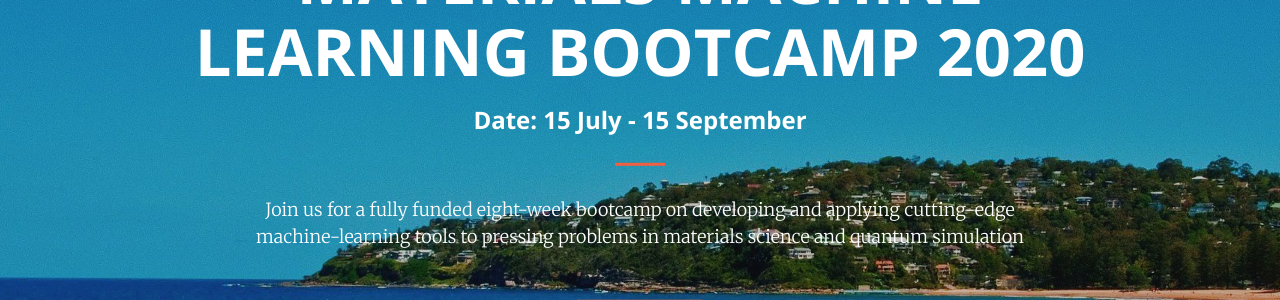
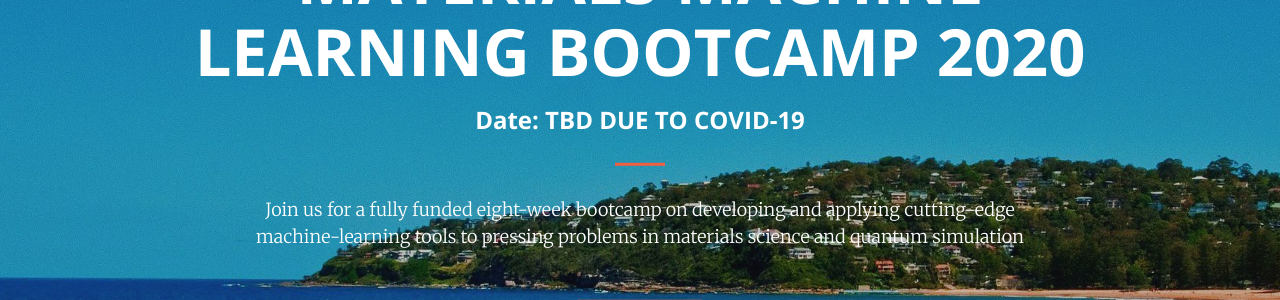
Before and after one commit to usydmaterialml/usydmaterialml.github.io, a Jekyll site: the page built from index.html, in a window 1280 px wide and 900 px high. Shown: the part 303-603 px from the top of the window. Built offline with Jekyll 4.4.1, drawn with Linux system fonts in a browser that asks for light colours.

Commit message:
Update site

```diff
--- a/_includes/header.html
+++ b/_includes/header.html
@@ -3,7 +3,7 @@
         <div class="header-content-inner">
             <h1>Materials Machine Learning Bootcamp 2020
             </h1>
-            <h3><b>Date: 15 July - 15 September</b></h3>
+            <h3><b>Date: TBD DUE TO COVID-19</b></h3>
             <hr>
             <p style="color: #fefefe;">Join us for a fully funded eight-week bootcamp on developing and applying cutting-edge machine-learning tools to pressing problems in materials science and quantum simulation</p>
             <a href="#call" class="btn btn-primary btn-xl page-scroll">Find Out More</a>
```
